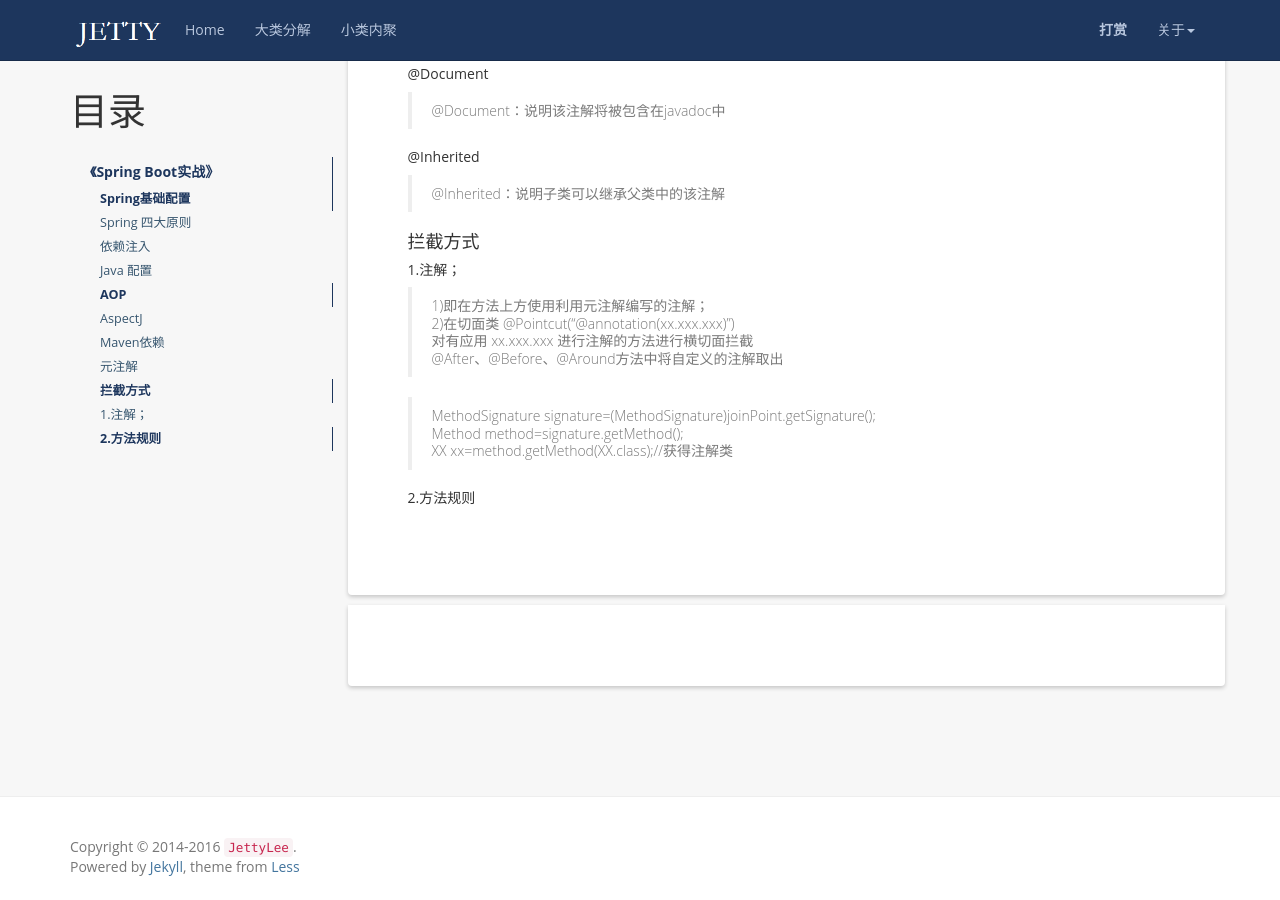
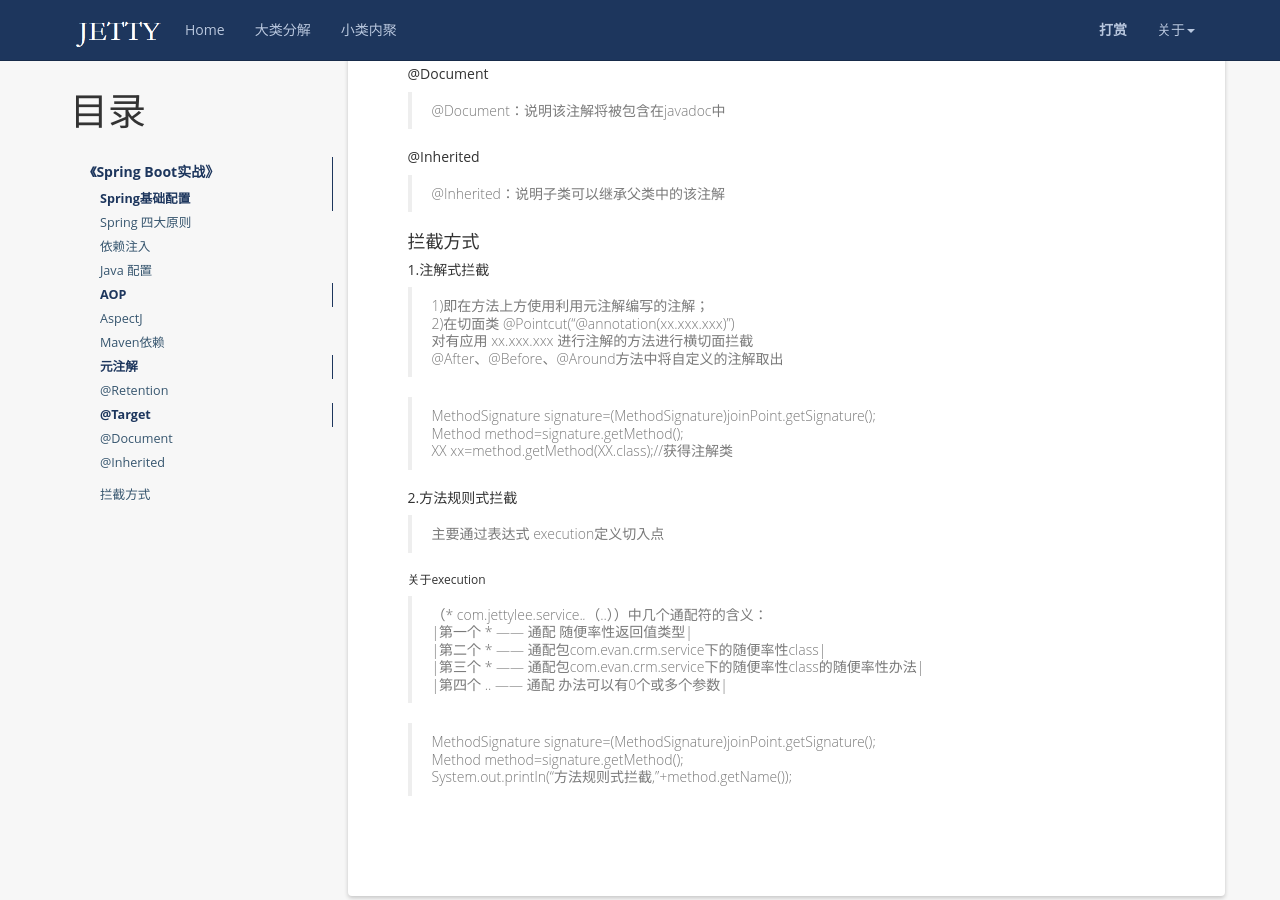
Before and after one commit to JettyLee/blog, a Jekyll site: the page built from _posts/2016-11-28-springboot-spring.md, in a window 1280 px wide and 900 px high, scrolled down 2843 px. Built offline with Jekyll 4.4.1, drawn with Linux system fonts in a browser that asks for light colours; comment, search, counter and statistics services are not loaded.

Commit message:
update blog 跨境电商  and  spring 基础

```diff
--- a/_posts/2016-11-28-springboot-spring.md
+++ b/_posts/2016-11-28-springboot-spring.md
@@ -78,6 +78,7 @@ Java配置是通过@Configuration和@Bean 来实现。
 ### AOP
 
 AOP:面向切面编程，相当于OOP面向对象编程。
+
 >Spring的AOP目的是为了解耦。
 <br/>Spring 支持AspectJ的注解式切面编程。
 
@@ -134,7 +135,7 @@ AOP:面向切面编程，相当于OOP面向对象编程。
 
 #### 拦截方式
 
-##### 1.注解；
+##### 1.注解式拦截
 
 >1)即在方法上方使用利用元注解编写的注解；
 <br/>2)在切面类  @Pointcut("@annotation(xx.xxx.xxx)")
@@ -145,8 +146,21 @@ AOP:面向切面编程，相当于OOP面向对象编程。
 <br/>Method method=signature.getMethod();
 <br/>XX xx=method.getMethod(XX.class);//获得注解类
 
-##### 2.方法规则
+##### 2.方法规则式拦截
 
+>主要通过表达式 execution定义切入点
+
+###### 关于execution
+
+>（* com.jettylee.service.*.*（..））中几个通配符的含义：
+<br/>|第一个 * —— 通配 随便率性返回值类型|
+<br/>|第二个 * —— 通配包com.evan.crm.service下的随便率性class|
+<br/>|第三个 * —— 通配包com.evan.crm.service下的随便率性class的随便率性办法|
+<br/>|第四个 .. —— 通配 办法可以有0个或多个参数|
+
+>MethodSignature signature=(MethodSignature)joinPoint.getSignature();
+<br/>Method method=signature.getMethod();
+<br/>System.out.println("方法规则式拦截,"+method.getName());
 
 
 
```
Also changed, not shown: _posts/2016-11-18-sdcc-kjds.md (+16 -1 lines).
